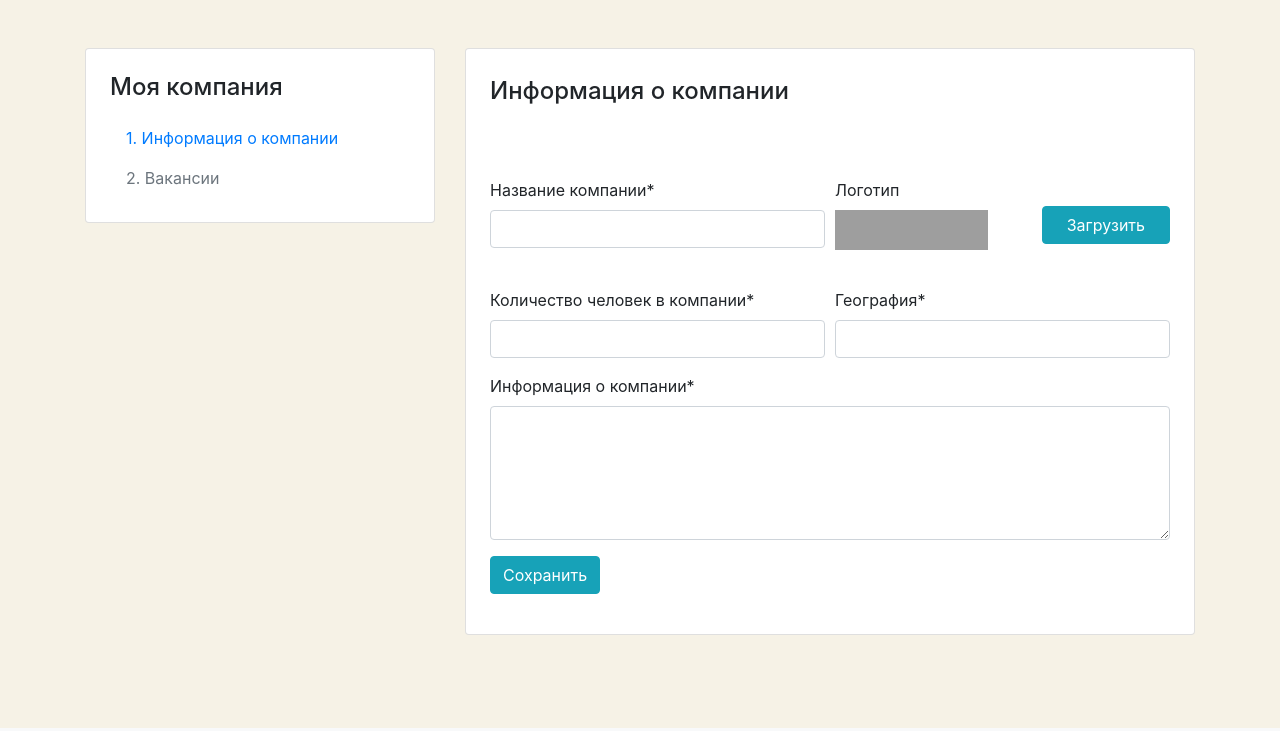
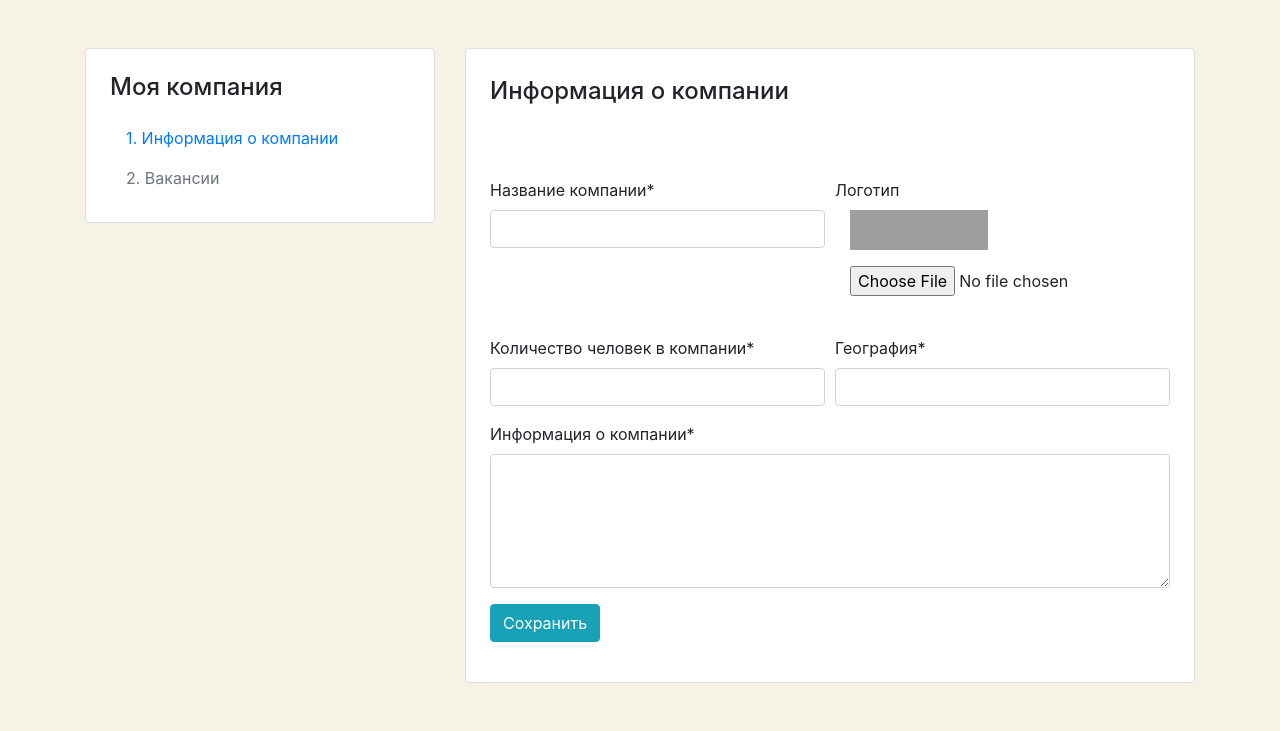
Before and after one commit to spolox/stepik_week4, a Django app: page /mycompany/create in a window 1280 px wide. Shown: the part 72-803 px from the top of the page. Run offline with Django 3.2, Linux system fonts and the light colour scheme; a user stored in the database is signed in; data comes from the database, SQL or seed files in the repository; some libraries are stand-ins or nearby versions; grey boxes are pictures that could not be loaded.

Commit message:
Fixed load_image

```diff
--- a/templates/widgets/load_image.html
+++ b/templates/widgets/load_image.html
@@ -1,6 +1,7 @@
+<div class="container">
   <div class="row">
     <div class="col-6">
-    <div class="justify-content-start">
+      <div class="justify-content-center">
         {% if widget.is_initial %}
           <img src="{{ widget.value.url }}" alt="{{ widget.value }}" id="id_image_{{ widget.name }}"
                style="height: 40px;width: 100%;object-fit: cover;">
@@ -10,13 +11,15 @@
         {% endif %}
       </div>
     </div>
-  <div class="col-6">
-    <div class="input-group mb-3">
-      <div class="custom-file">
-        <input type=file class="custom-file-input" name="{{ widget.name }}"
+    <div class="col-12">
+      <form class="md-form">
+        <div class="input-group mb-3 mt-3">
+          <div class="file-path-wrapper">
+            <input type=file class="file-path validate" name="{{ widget.name }}"
                    onchange=file_changed() id="id_{{ widget.name }}">
-        <label class="btn btn-info px-4" for="id_{{ widget.name }}">Загрузить</label>
           </div>
+        </div>
+      </form>
     </div>
   </div>
 </div>
```
Lines whose indentation alone changed are shown as unchanged.
